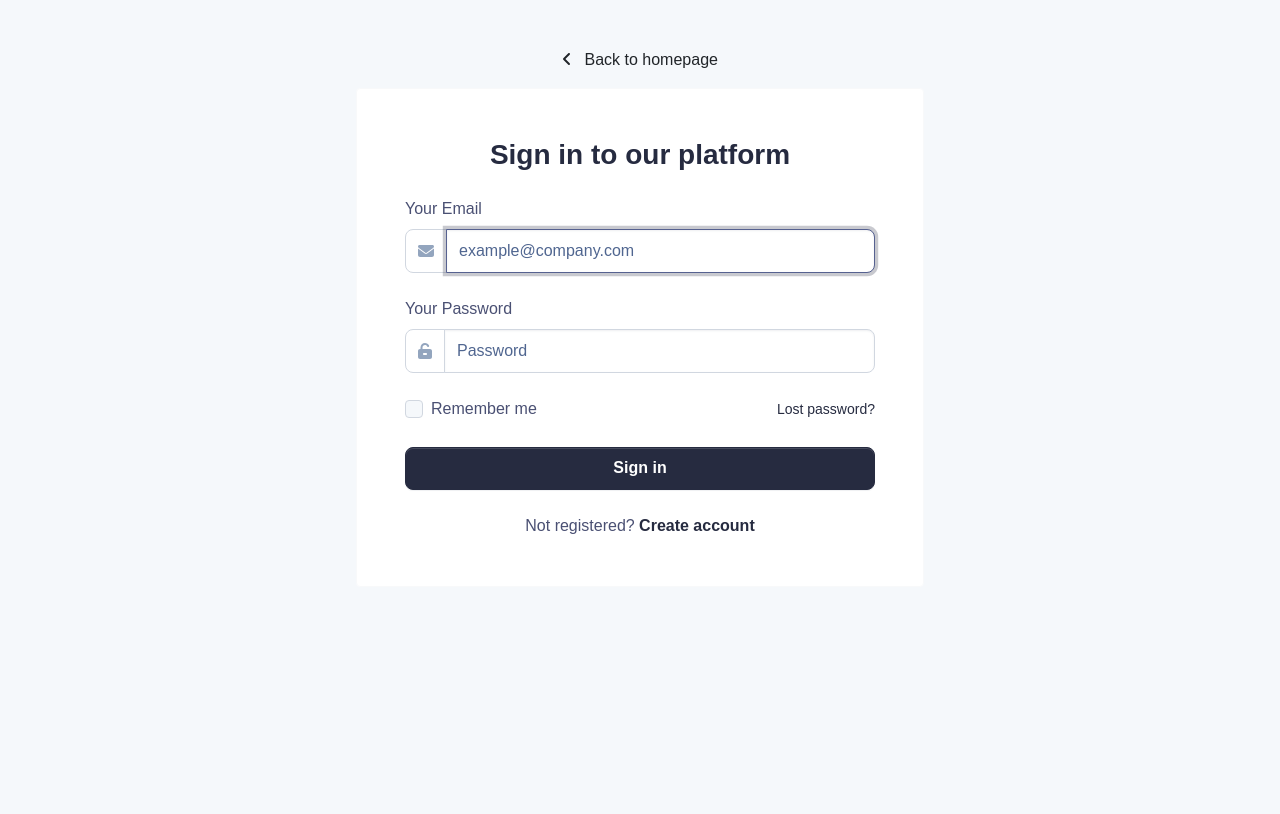
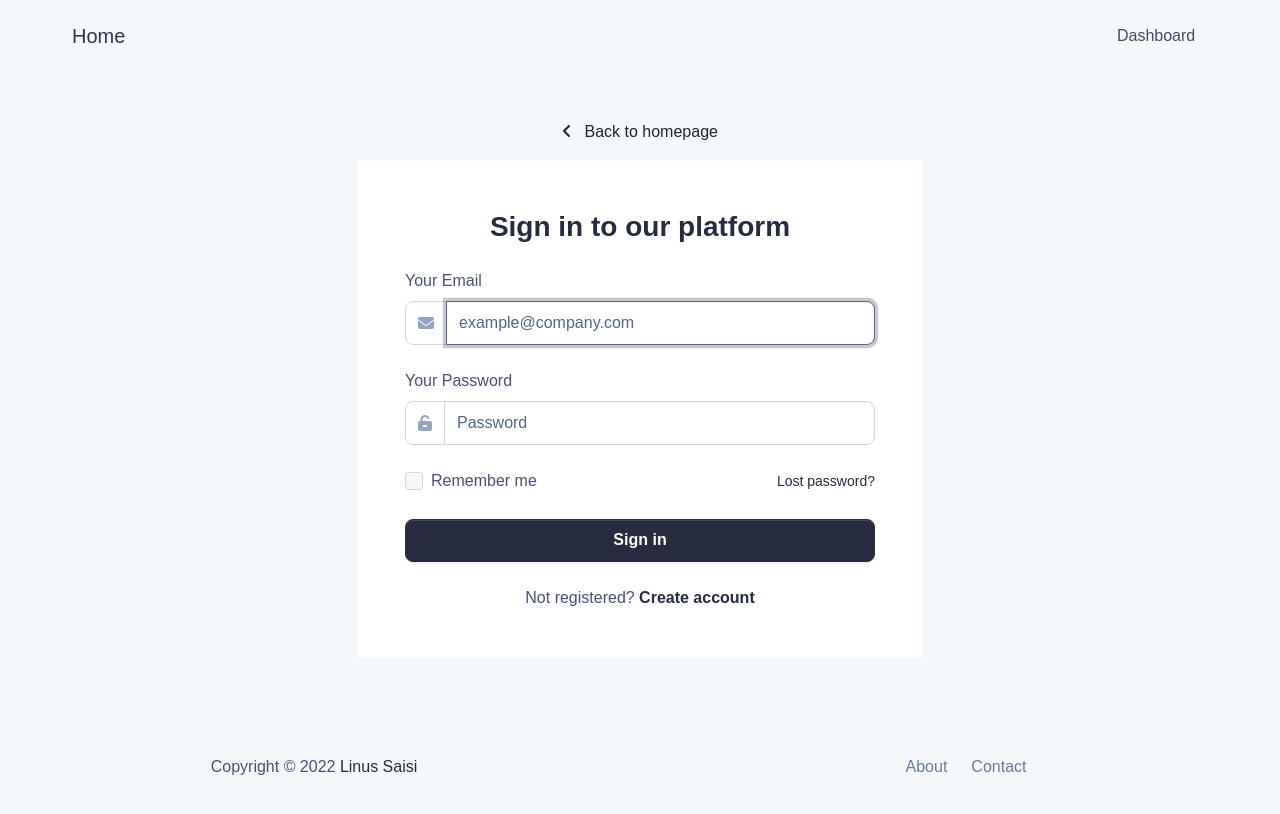
Before and after one commit to saisilinus/react-redux-typescript-boilerplate, a React (Create React App) app: page /login in a window 1280 px wide. Shown: the top 814 px of the page. Built offline with nearby package versions, Linux system fonts and the light colour scheme; no server answers.

Commit message:
feat: add navbar

```diff
--- a/src/app/store.ts
+++ b/src/app/store.ts
@@ -7,12 +7,10 @@ import api from './api';
 import { rtkQueryErrorLogger } from '../modules/common/toast/Notify';
 
 // reducers
-import userReducer from '../modules/users/users.slice';
 
 export const store = configureStore({
   reducer: {
     [api.reducerPath]: api.reducer,
-    users: userReducer,
   },
   middleware: (getDefaultMiddleware) => getDefaultMiddleware().concat(api.middleware, rtkQueryErrorLogger),
 });
--- a/src/modules/common/layout/Layout.tsx
+++ b/src/modules/common/layout/Layout.tsx
@@ -1,13 +1,22 @@
 import React from 'react';
+import { Col, Container } from 'react-bootstrap';
 import { Outlet } from 'react-router-dom';
+import Footer from '../../dashboard/components/footer/Footer';
 import NotifyContainer from '../toast/Notify';
+import PublicNav from './PublicNav';
 
 const Layout = () => {
   return (
-    <div>
+    <Container fluid className="px-0 min-vh-100">
       <NotifyContainer />
-      <Outlet />
-    </div>
+      <Col className="d-flex flex-column justify-content-between min-vh-100">
+        <div>
+          <PublicNav />
+          <Outlet />
+        </div>
+        <Footer />
+      </Col>
+    </Container>
   );
 };
 
--- /dev/null
+++ b/src/modules/common/layout/PublicNav.tsx
@@ -0,0 +1,24 @@
+import React from 'react';
+import { Navbar, Container, Nav } from 'react-bootstrap';
+import { Link } from 'react-router-dom';
+import routes from '../../routing/routes';
+
+const PublicNav = () => {
+  return (
+    <Navbar sticky="top" expand="lg">
+      <Container>
+        <Navbar.Brand href="#home">Home</Navbar.Brand>
+        <Navbar.Toggle aria-controls="responsive-navbar-nav" />
+        <Navbar.Collapse className="justify-content-end" id="responsive-navbar-nav">
+          <Nav>
+            <Nav.Link eventKey="dashboard" as={Link} to={routes.Dashboard.relativePath}>
+              Dashboard
+            </Nav.Link>
+          </Nav>
+        </Navbar.Collapse>
+      </Container>
+    </Navbar>
+  );
+};
+
+export default PublicNav;
--- a/src/modules/home/Home.tsx
+++ b/src/modules/home/Home.tsx
@@ -4,7 +4,9 @@ import Animate from '../common/animate/Animate';
 const Home = () => {
   return (
     <Animate>
-      <div>Home</div>
+      <div className="d-flex justify-content-center align-items-center">
+        Just a simple react bootstrap template that uses modern redux with redux toolkit
+      </div>
     </Animate>
   );
 };
--- a/src/modules/users/EditUser.tsx
+++ b/src/modules/users/EditUser.tsx
@@ -21,6 +21,7 @@ const EditUser = () => {
   const [password, setPassword] = useState<string>('');
 
   if (!id) return <div>No User Found</div>;
+
   const { data } = useGetSingleUserQuery({ id });
 
   if (!data) return <div>No User Found</div>;
--- a/src/modules/users/users.api.ts
+++ b/src/modules/users/users.api.ts
@@ -11,9 +11,6 @@ import {
   IUser,
   IUserWithoutPassword,
 } from './users.types';
-import { useAppDispatch } from '../../app/hooks';
-import { userIdAdded } from './users.slice';
-import { RootState } from '../../app/store';
 
 const apiWithUserTags = api.enhanceEndpoints({ addTagTypes: ['User'] });
 
@@ -70,21 +67,18 @@ const userApi = apiWithUserTags.injectEndpoints({
 });
 
 // Selectors
+// TODO: fix selectUsers > always returns undefined
 export const selectUsers = userApi.endpoints.getUsers.select({});
 export const selectUserById = (id: IUser['id']) => userApi.endpoints.getSingleUser.select({ id });
-export const selectUserFromList = createSelector(
-  selectUsers,
-  (state: RootState) => state.users,
-  (response, userState) => response.data?.results.find((user) => user.id === userState.id)
-);
+export const selectUserFromList = (id: IUser['id']) =>
+  createSelector(selectUsers, (response) => response.data?.results.find((user) => user.id === id));
 
 export const getLoggedInUser = (): IUserWithoutPassword | null => {
   let user: IUserWithoutPassword | null = null;
   const id = sessionStorage.getItem('userId') || localStorage.getItem('userId');
 
   if (id) {
-    const selectUser = userApi.endpoints.getSingleUser.select({ id });
-    const { data } = useSelector(selectUser);
+    const { data } = useSelector(selectUserById(id));
     if (data) {
       user = data;
     }
@@ -93,12 +87,8 @@ export const getLoggedInUser = (): IUserWithoutPassword | null => {
   return user;
 };
 
-export const getUserFromList = (id: IUser['id']): IUserWithoutPassword | undefined => {
-  const dispatch = useAppDispatch();
-  dispatch(userIdAdded(id));
+export const getUserById = (id: IUser['id']): IUserWithoutPassword | undefined => {
   const { data } = useSelector(selectUserById(id));
-  // eslint-disable-next-line no-console
-  console.log(data);
   return data;
 };
 
--- a/src/modules/users/users.slice.ts
+++ /dev/null
@@ -1,23 +0,0 @@
-/* eslint-disable no-param-reassign */
-import { createSlice, PayloadAction } from '@reduxjs/toolkit';
-import { IUser } from './users.types';
-
-type UserState = {
-  id: IUser['id'] | null;
-};
-
-const initialState: UserState = { id: null };
-
-const userSlice = createSlice({
-  name: 'users',
-  initialState,
-  reducers: {
-    userIdAdded(state, action: PayloadAction<IUser['id']>) {
-      state.id = action.payload;
-    },
-  },
-});
-
-export const { userIdAdded } = userSlice.actions;
-
-export default userSlice.reducer;
```
